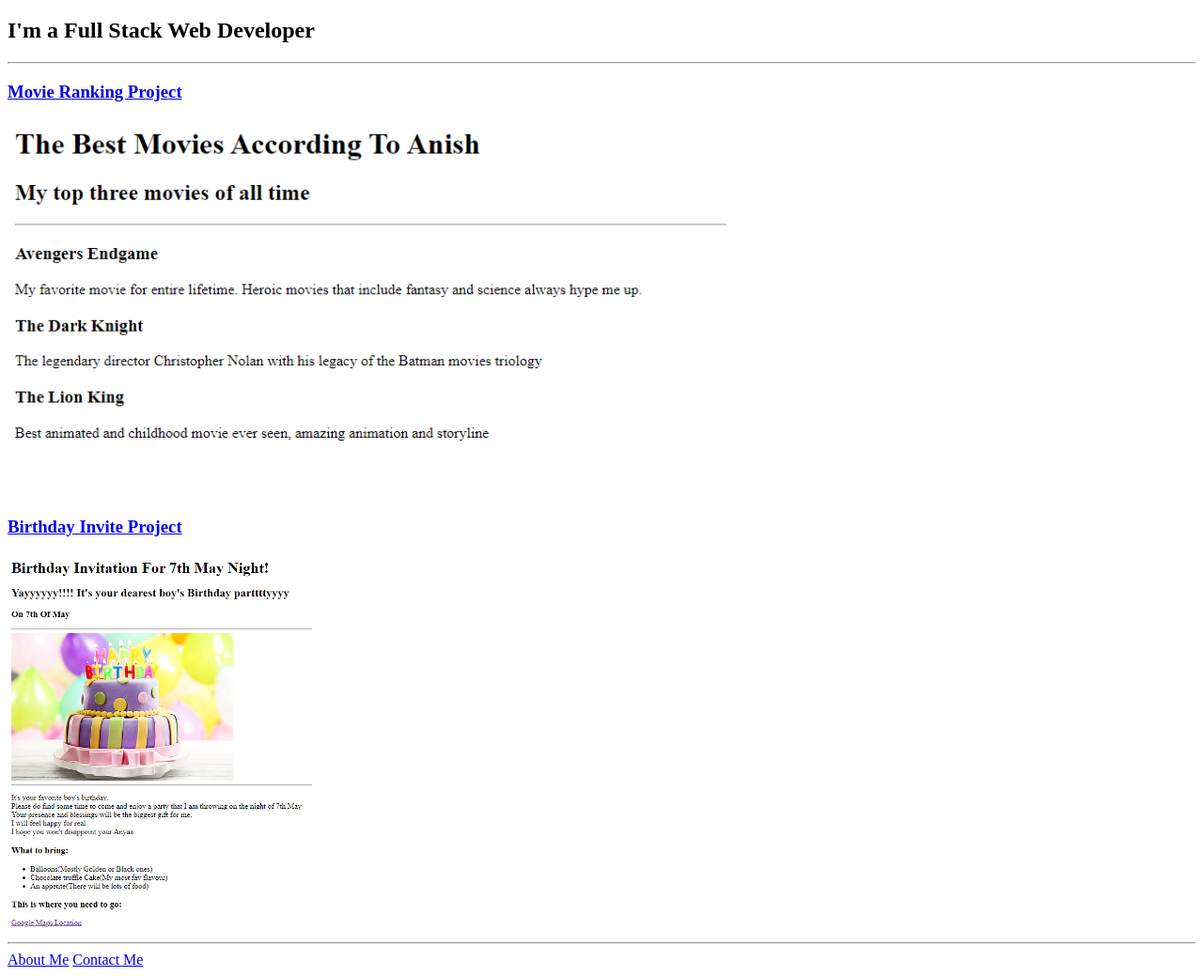
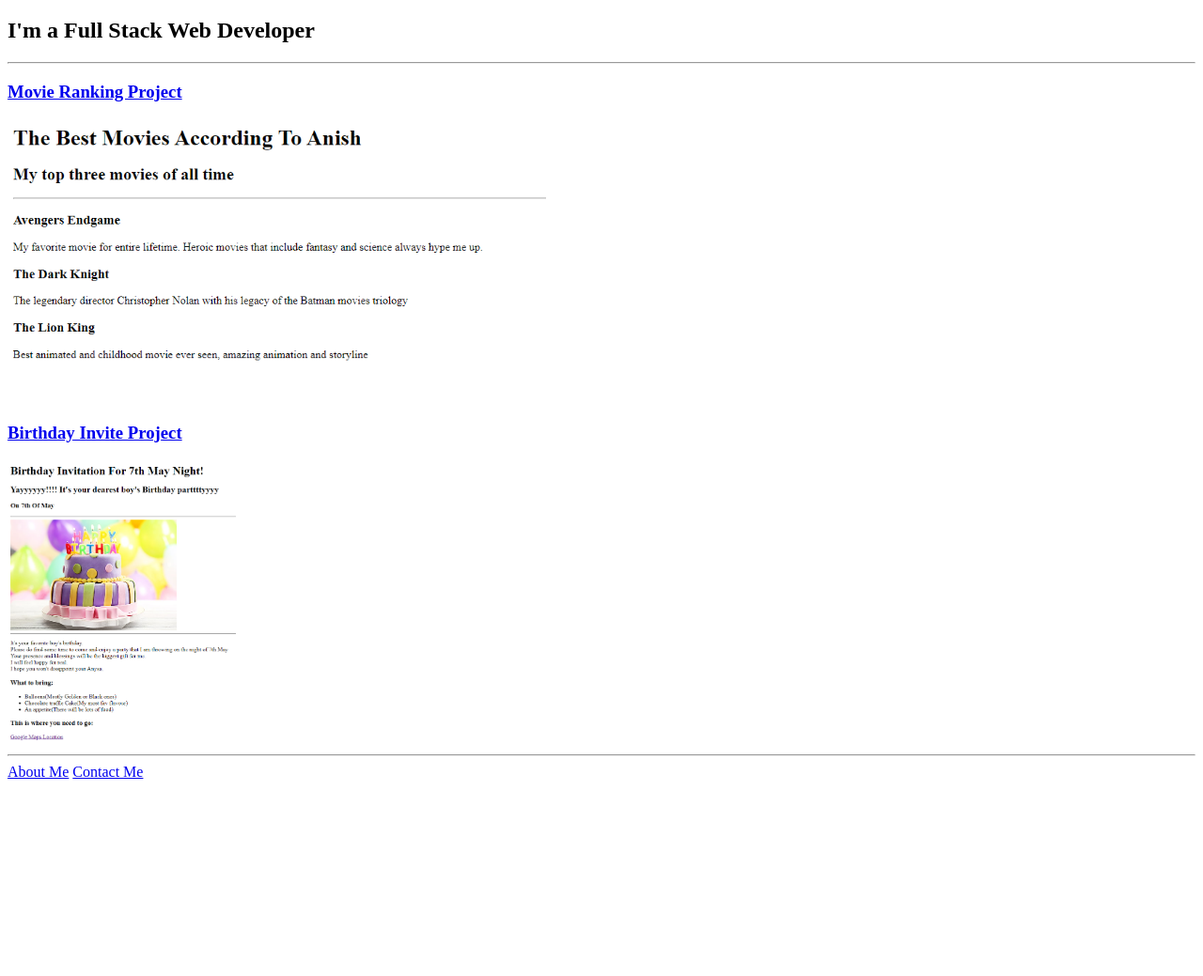
Before and after one commit to anishkurulkar07/html-portfolio, a plain HTML site: page index.html in a window 1280 px wide. Shown: the part 61-1100 px from the top of the page at 94% size. After the commit the page ends 900 px from the top, so only its background shows below. Drawn offline with Linux system fonts and the light colour scheme.

Commit message:
Update index.html

```diff
--- a/index.html
+++ b/index.html
@@ -10,9 +10,9 @@
     <h2>I'm a Full Stack Web Developer</h2>
     <hr />
      <h3><a href="./public/movie-ranking.html">Movie Ranking Project</a></h3>
-  <img src="./assets/images/movie-rankingproject.png" height="400" alt="movie ranking project preview"/>
+  <img src="./assets/images/movie-rankingproject.png" height="300" alt="movie ranking project preview"/>
   <h3><a href="./public/birthday-invite.html">Birthday Invite Project</a></h3>
-  <img src="./assets/images/birthday-inviteproject.png" height="400" alt="birthday invite project preview"/>
+  <img src="./assets/images/birthday-inviteproject.png" height="300" alt="birthday invite project preview"/>
     <hr />
     <a href="./public/about.html">About Me</a>
     <a href="./public/contact.html">Contact Me</a>
```
